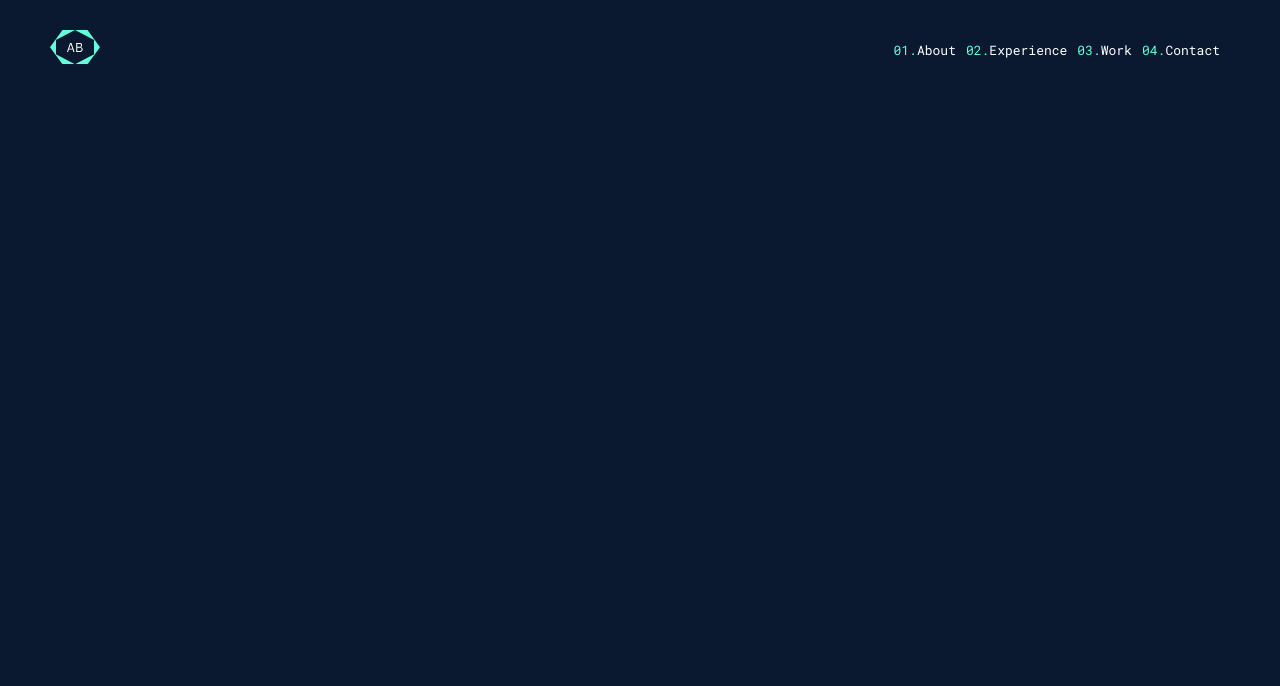
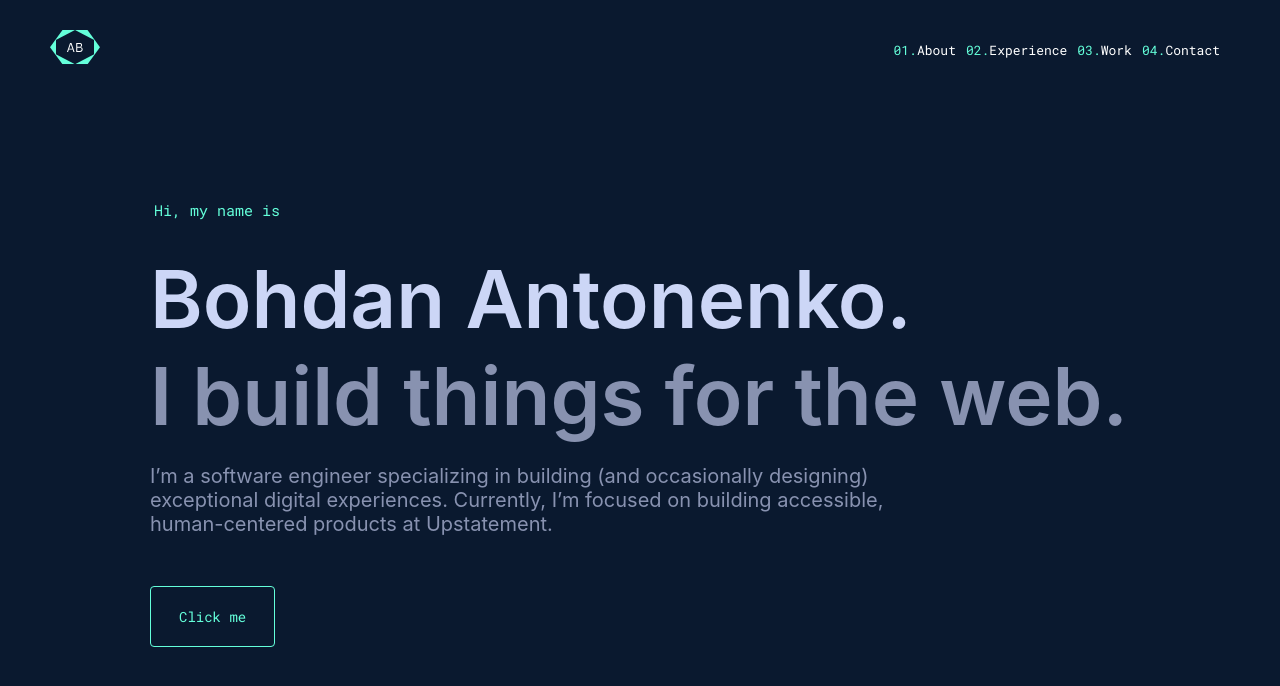
Before and after one commit to b-antonenko/personalPage, a React (Create React App) app: page / in a window 1280 px wide. Shown: the top 686 px of the page. Built offline with nearby package versions, Linux system fonts and the light colour scheme.

Commit message:
added Content section with Hero text

```diff
--- a/src/App.jsx
+++ b/src/App.jsx
@@ -1,11 +1,13 @@
 import React from 'react';
 import Header from './components/header';
 import './App.css';
+import Content from './components/content/Content';
 
 function App() {
   return (
     <div className="App">
       <Header />
+      <Content />
       <div style={{ height: '5000px' }} />
     </div>
   );
--- /dev/null
+++ b/src/components/content/Content.jsx
@@ -0,0 +1,16 @@
+import React from 'react';
+import './styles.css';
+
+import Hero from './components/hero/Hero';
+
+function Content() {
+  console.log('jhello content');
+
+  return (
+    <main className="main">
+      <Hero />
+    </main>
+  );
+}
+
+export default Content;
--- /dev/null
+++ b/src/components/content/components/about/styles.css
@@ -0,0 +1,3 @@
+.about {
+    height: auto;
+};
--- /dev/null
+++ b/src/components/content/components/hero/Hero.jsx
@@ -0,0 +1,34 @@
+import React from 'react';
+import './styles.css';
+
+function Hero() {
+  console.log('hero section');
+
+  return (
+    <section className="hero">
+      <div className="text-wrapper">
+        <h1>Hi, my name is</h1>
+      </div>
+      <div className="text-wrapper">
+        <h2>Bohdan Antonenko.</h2>
+      </div>
+      <div className="text-wrapper">
+        <h3>I build things for the web.</h3>
+      </div>
+      <div className="text-wrapper">
+        <p>
+          I’m a software engineer specializing in building (and occasionally designing)
+          <br />
+          exceptional digital experiences. Currently, I’m focused on building accessible,
+          <br />
+          human-centered products at Upstatement.
+        </p>
+      </div>
+      <div className="text-wrapper">
+        <button type="button" onClick={() => console.log('clicked')}>Click me</button>
+      </div>
+    </section>
+  );
+}
+
+export default Hero;
--- /dev/null
+++ b/src/components/content/components/hero/styles.css
@@ -0,0 +1,56 @@
+.hero {
+    height: auto;
+    padding-top: 100px;
+    margin: 0 auto;
+    display: flex;
+    align-items: flex-start;
+    flex-direction: column;
+
+    .text-wrapper {
+        h1 {
+            color: #64ffda;
+            margin: 0px 0px 30px 4px;
+            font-family: "Roboto Mono", monospace;
+            font-weight: 400;
+            font-size: 15px;
+        };
+
+        h2, h3 {
+            color: #ccd6f6;
+            font-size: 80px;
+            font-weight: 600;
+        }
+
+        h3, p {
+            color: #8892b0;
+        }
+
+        p {
+            margin-top: 20px;
+            font-size: 20px;
+            text-align: left;
+        }
+
+        button {
+            color: #64ffda;
+            background-color: transparent;
+            border: 1px solid #64ffda;
+            border-radius: 4px;
+            padding: 1.25rem 1.75rem;
+            font-size: 14px;
+            font-family: "Roboto Mono", monospace;
+            text-decoration: none;
+            margin-top: 50px;
+        }
+
+        button:hover {
+            box-shadow: 4px 4px 0 0 #64ffda;
+            transform: translate(-5px, -5px);
+            transition: .3s;
+          }
+
+        button:active {
+            transform: translateY(1px);
+          }
+    }
+};
--- /dev/null
+++ b/src/components/content/styles.css
@@ -0,0 +1,3 @@
+.main {
+    padding: 0 150px;
+}
```
Also changed, not shown: src/components/content/components/about/About.jsx (added, +14 -0 lines).
